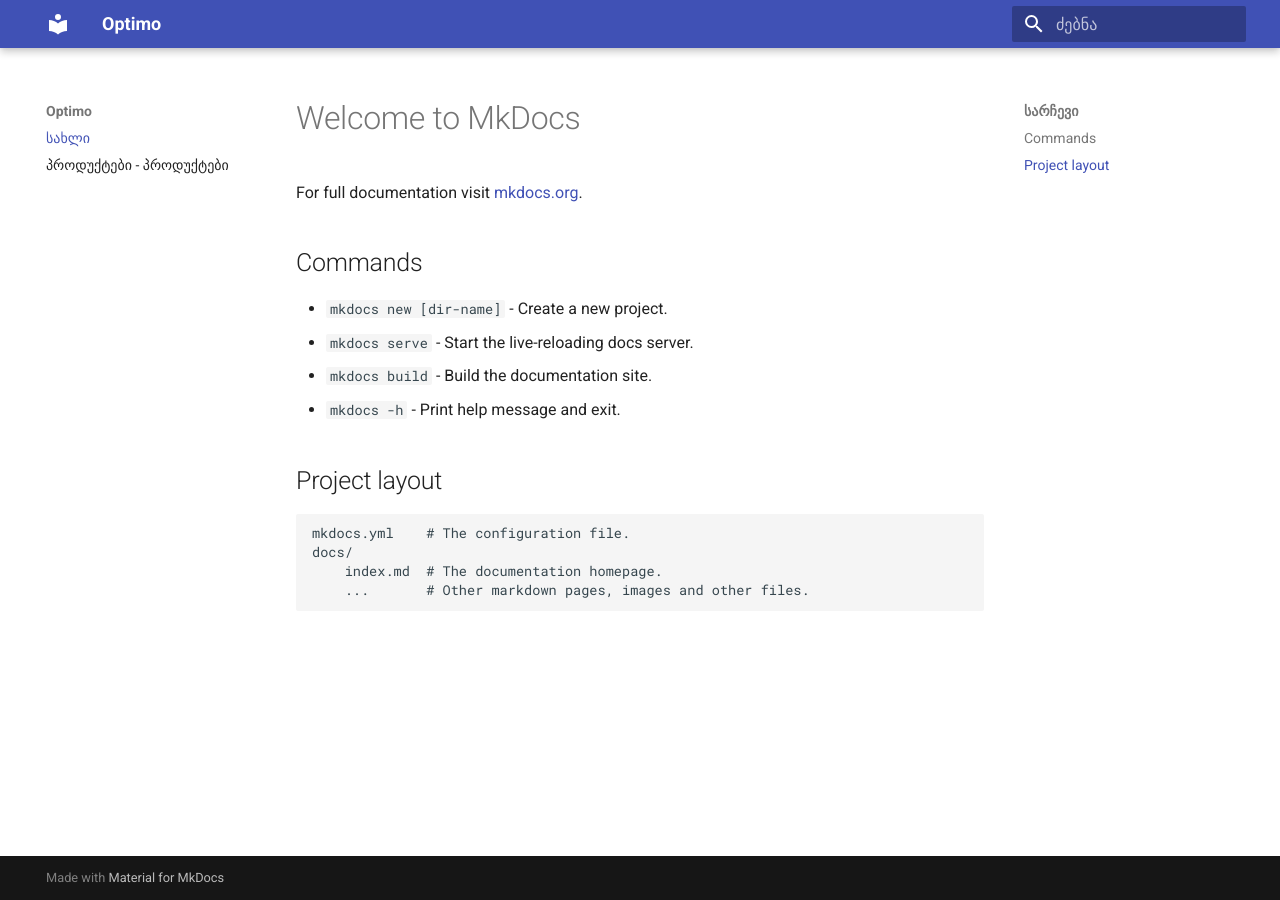
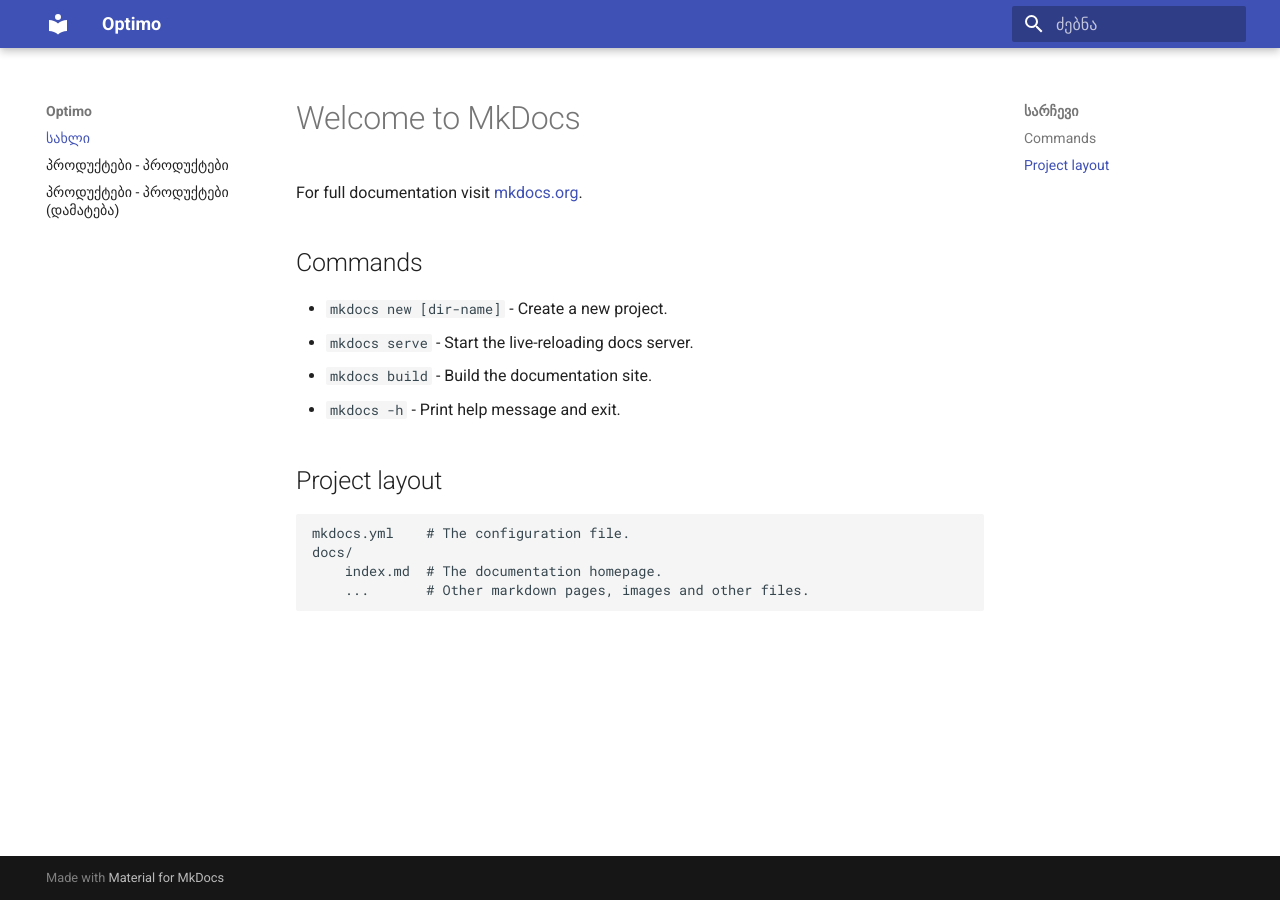
Before and after one commit to zuraanasashvili/testdoc, an MkDocs documentation site: the page built from docs/index.md, in a window 1280 px wide. Built offline with MkDocs 1.6.1 and Material for MkDocs 9.7.7, drawn with Linux system fonts in a browser that asks for light colours; the version menu is left out.

Commit message:
third commit

```diff
--- a/mkdocs.yml
+++ b/mkdocs.yml
@@ -12,3 +12,4 @@ plugins:
 nav:
   - სახლი: index.md
   - პროდუქტები - პროდუქტები: products.md
+  - პროდუქტები - პროდუქტები (დამატება): add-products.md
```
